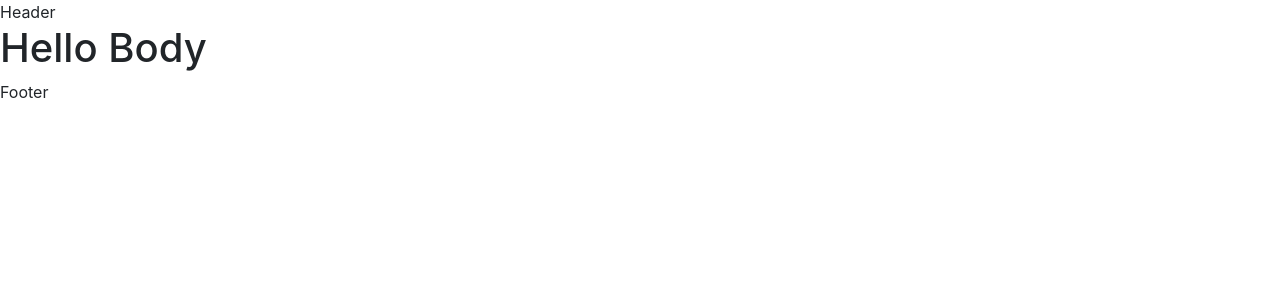
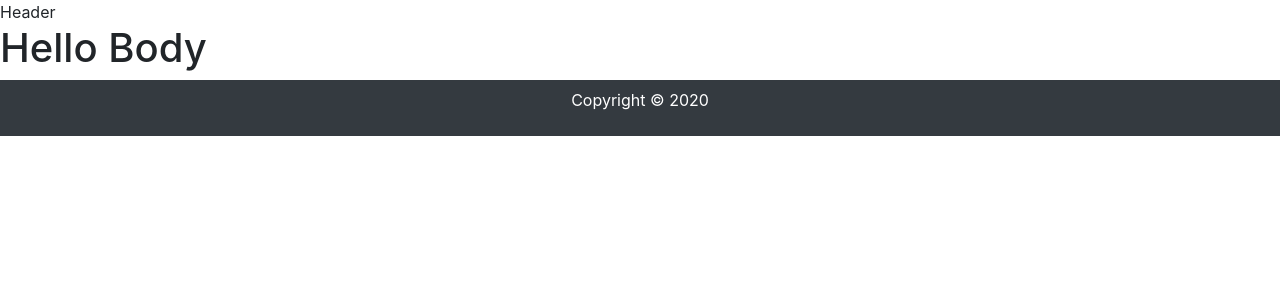
Before and after one commit to qnrjs42/React_myBlog, a React (Create React App) app in the folder client/: page / in a window 1280 px wide. Shown: the top 300 px of the page. Built offline with nearby package versions, Linux system fonts and the light colour scheme.

Commit message:
Frontend - 18, Footer

```diff
--- a/client/package.json
+++ b/client/package.json
@@ -10,6 +10,7 @@
     "connected-react-router": "^6.8.0",
     "dotenv": "^8.2.0",
     "history": "^4.7.2",
+    "node-sass": "^4.14.1",
     "react": "^16.13.1",
     "react-dom": "^16.13.1",
     "react-redux": "^7.2.1",
@@ -17,7 +18,8 @@
     "react-scripts": "3.4.3",
     "reactstrap": "^8.5.1",
     "redux": "^4.0.5",
-    "redux-saga": "^1.1.3"
+    "redux-saga": "^1.1.3",
+    "sass-loader": "^10.0.1"
   },
   "scripts": {
     "start": "react-scripts start",
--- a/client/src/App.js
+++ b/client/src/App.js
@@ -5,6 +5,7 @@
 import MyRouter from "./routes/Router";
 
 import "bootstrap/dist/css/bootstrap.min.css";
+import "./assets/custom.scss";
 
 const App = () => {
   return (
--- /dev/null
+++ b/client/src/assets/custom.scss
@@ -0,0 +1,4 @@
+#main-footer {
+  background: #343a40;
+  color: #fff;
+}
--- a/client/src/components/Footer.js
+++ b/client/src/components/Footer.js
@@ -1,7 +1,25 @@
 import React from "react";
+import { Row, Col } from "reactstrap";
 
 const Footer = () => {
-  return <div>Footer</div>;
+  const thisYear = () => {
+    const year = new Date().getFullYear();
+
+    return year;
+  };
+
+  return (
+    // m-auto: margin auto, p-2: padding 0.25ren
+    <div id="main-footer" className="text-center p-2">
+      <Row>
+        <Col>
+          <p>
+            Copyright &copy; <span>{thisYear()}</span>
+          </p>
+        </Col>
+      </Row>
+    </div>
+  );
 };
 
 export default Footer;
```
Also changed, not shown: 2 other files (tests, documents, lock files or other folders).
